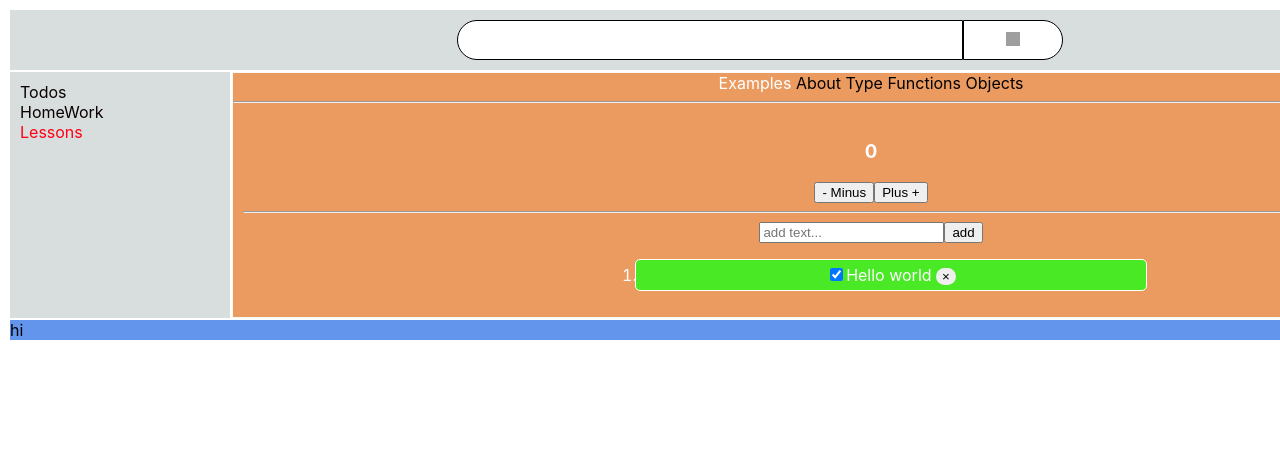
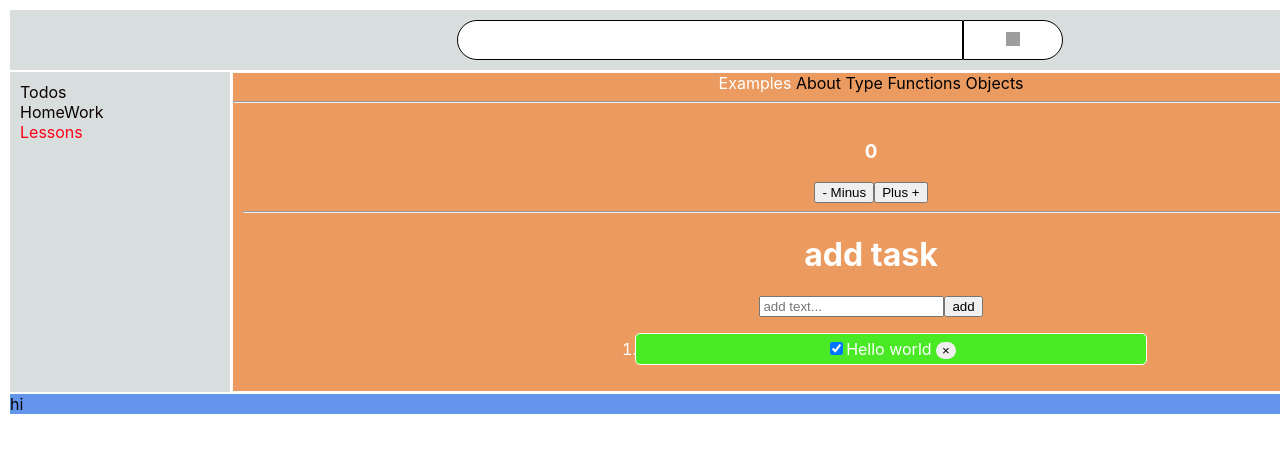
Before and after one commit to VladimirShumliaiev/Type-script-React, a React (Create React App) app in the folder my-app/: page /lessons/examples in a window 1280 px wide. Shown: the top 452 px of the page. Built offline with nearby package versions, Linux system fonts and the light colour scheme; grey boxes are pictures that could not be loaded.

Commit message:
30.03.2023 12:39

```diff
--- a/my-app/src/Components/mainContent/Lessons/Components Lessons/Examples/Input/Input.tsx
+++ b/my-app/src/Components/mainContent/Lessons/Components Lessons/Examples/Input/Input.tsx
@@ -21,6 +21,7 @@ const Input: FC<InputProps> = ({title, setTitle}) => {
             e.preventDefault()
             addText()
         }}>
+            <h1>add task</h1>
             <input value={title} onChange={e => setTitle(e.target.value)} placeholder={'add text...'}/>
             <button> add</button>
             <InputList/>
```
